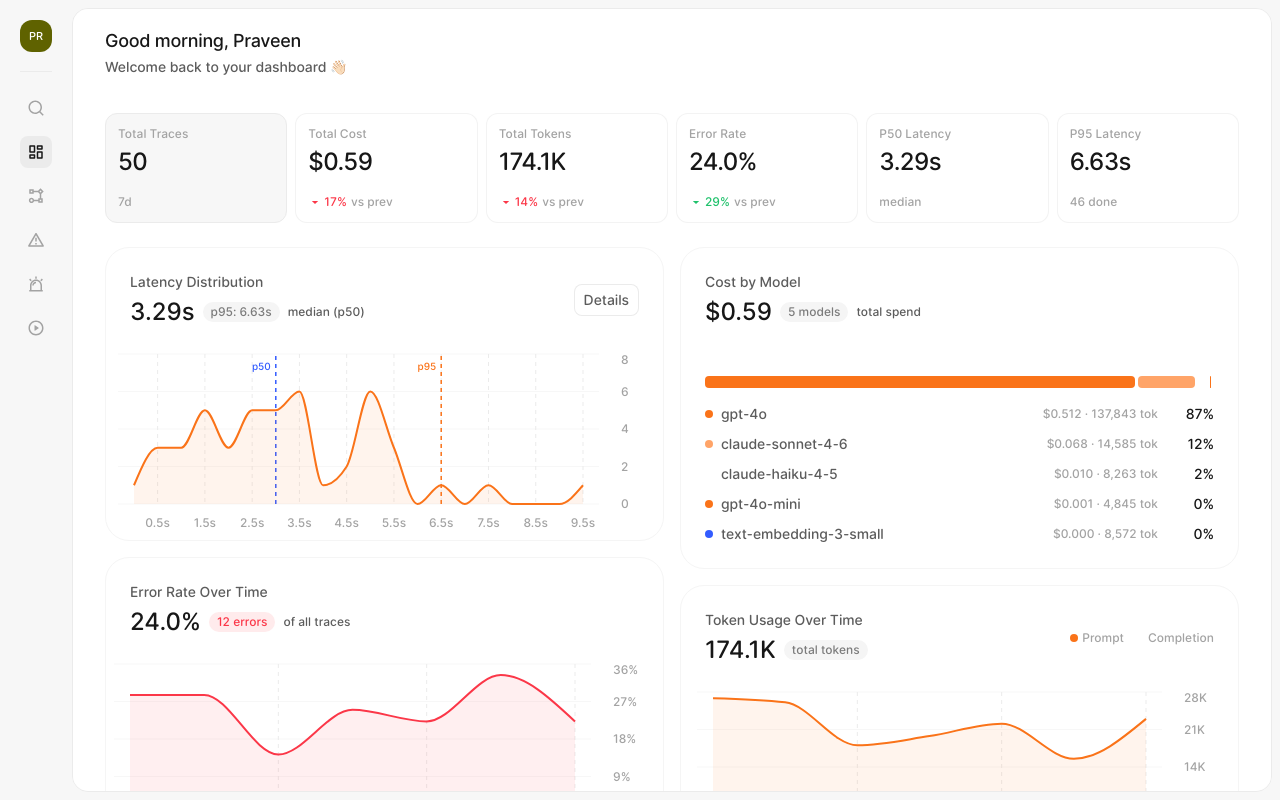
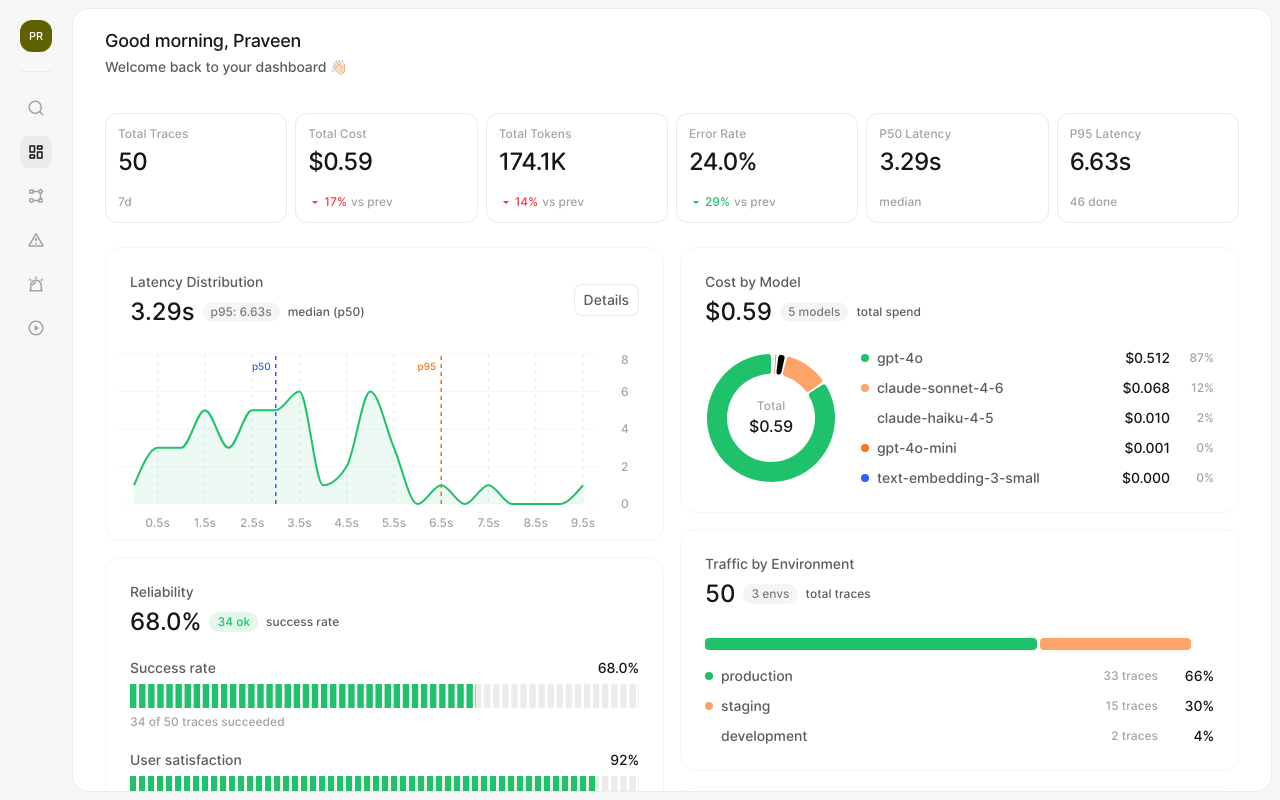
Before and after one commit to praveen-netinti/llm-observability, a Next.js app: page / in a window 1280 px wide. Both pictures are taken after a click on the button 211 px from the left and 32 px from the top of the page. Built offline with nearby package versions, Linux system fonts and the light colour scheme.

Commit message:
feat(dashboard): change cost-by-model to donut chart with legend

```diff
--- a/src/app/(main)/page.tsx
+++ b/src/app/(main)/page.tsx
@@ -1,13 +1,15 @@
 "use client";
 
 import * as React from "react";
-import { useSidebar } from "@/contexts/sidebar-context";
-import { RiArrowDownSFill, RiArrowUpSFill, RiLayoutLeft2Line, RiSpeedLine, RiThumbDownLine, RiThumbUpLine } from "@remixicon/react";
+import { RiArrowDownSFill, RiArrowUpSFill, RiThumbDownLine, RiThumbUpLine } from "@remixicon/react";
 import { format } from "date-fns";
 import {
   Area,
   AreaChart,
   CartesianGrid,
+  Cell,
+  Pie,
+  PieChart,
   Tooltip as RechartsTooltip,
   ReferenceLine,
   ResponsiveContainer,
@@ -104,7 +106,6 @@ const activeDotProps = {
     "stroke-stroke-white-0 filter-[drop-shadow(0_6px_10px_#0e121b0f)_drop-shadow(0_2px_4px_#0e121b08)]",
 };
 
-// -- Stat Tiles (bordered cards with trend indicator) --
 function StatTiles() {
   const tiles: {
     title: string;
@@ -158,9 +159,7 @@ function StatTiles() {
           key={tile.title}
           className={cn(
             "flex flex-col rounded-xl border p-3 transition-colors",
-            idx === 0
-              ? "border-stroke-soft-200 bg-bg-weak-50"
-              : "border-stroke-soft-200/60 bg-bg-white-0 hover:border-stroke-soft-200 hover:bg-bg-weak-50",
+            "border-stroke-soft-200 bg-bg-white-0 hover:border-stroke-soft-200 hover:bg-bg-weak-50",
           )}
         >
           <span className='text-label-xs text-text-soft-400'>{tile.title}</span>
@@ -171,9 +170,7 @@ function StatTiles() {
             {tile.delta && Math.abs(tile.delta.value) >= 0.1 ? (
               <>
                 <DeltaIndicator value={tile.delta.value} goodWhenDown={tile.delta.goodWhenDown} />
-                <span className='text-label-xs text-text-soft-400 whitespace-nowrap'>
-                  vs prev
-                </span>
+                <span className='text-label-xs text-text-soft-400 whitespace-nowrap'>vs prev</span>
               </>
             ) : (
               <span className='text-label-xs text-text-soft-400 whitespace-nowrap'>
@@ -329,7 +326,6 @@ function StatCard({
   );
 }
 
-// -- Stat Summary (analytics-summary style, inline row with dividers) --
 function StatSummary() {
   const [latencyView, setLatencyView] = React.useState<"p50" | "p95">("p50");
 
@@ -421,7 +417,6 @@ function StatSummaryDivider() {
   );
 }
 
-// -- Latency Distribution --
 function WidgetLatencyDistribution() {
   if (histogram.length === 0) return <EmptyChart title='Latency Distribution' />;
 
@@ -450,7 +445,7 @@ function WidgetLatencyDistribution() {
         </Button.Root>
       </ChartHeader>
 
-      <ResponsiveContainer width='100%' height={192} className="pl-3 pr-1">
+      <ResponsiveContainer width='100%' height={192} className='pr-1 pl-3'>
         <AreaChart
           data={histogram}
           margin={{ top: 6, right: 0, left: 0, bottom: 6 }}
@@ -524,7 +519,6 @@ function WidgetLatencyDistribution() {
   );
 }
 
-// -- Segmented tracker bar (ProgressChart style, CSS-only) --
 function Tracker({ value }: { value: number }) {
   return (
     <div className='relative h-6 w-full overflow-hidden'>
@@ -553,7 +547,6 @@ function Tracker({ value }: { value: number }) {
   );
 }
 
-// -- Stacked category bar (part-to-whole) --
 const CATEGORY_COLORS = [
   "var(--color-primary-base)",
   "var(--color-orange-400)",
@@ -562,14 +555,10 @@ const CATEGORY_COLORS = [
   "var(--color-information-base)",
 ];
 
-function CategoryBar({
-  data,
-}: {
-  data: { label: string; value: number; sub?: string }[];
-}) {
+function CategoryBar({ data }: { data: { label: string; value: number; sub?: string }[] }) {
   const total = data.reduce((s, d) => s + d.value, 0) || 1;
   return (
-    <div className='flex flex-col gap-4 px-6 pb-6 pt-2'>
+    <div className='flex flex-col gap-4 px-6 pt-2 pb-6'>
       <div className='flex h-3 w-full gap-[3px] overflow-hidden'>
         {data.map((d, i) => (
           <div
@@ -589,13 +578,9 @@ function CategoryBar({
               className='size-2 shrink-0 rounded-full'
               style={{ backgroundColor: CATEGORY_COLORS[i % CATEGORY_COLORS.length] }}
             />
-            <span className='text-label-sm text-text-sub-600 flex-1 truncate'>
-              {d.label}
-            </span>
+            <span className='text-label-sm text-text-sub-600 flex-1 truncate'>{d.label}</span>
             {d.sub && (
-              <span className='text-label-xs text-text-soft-400 tabular-nums'>
-                {d.sub}
-              </span>
+              <span className='text-label-xs text-text-soft-400 tabular-nums'>{d.sub}</span>
             )}
             <span className='text-label-sm text-text-strong-950 w-12 text-right tabular-nums'>
               {((d.value / total) * 100).toFixed(0)}%
@@ -607,9 +592,14 @@ function CategoryBar({
   );
 }
 
-// -- Cost by Model --
 function WidgetCostByModel() {
   if (costByModel.length === 0) return <EmptyChart title='Cost by Model' />;
+
+  const total = stats.totalCost || 1;
+  const pieData = costByModel.map((item, i) => ({
+    ...item,
+    color: CATEGORY_COLORS[i % CATEGORY_COLORS.length],
+  }));
 
   return (
     <ChartCard>
@@ -621,21 +611,66 @@ function WidgetCostByModel() {
         description='total spend'
       />
 
-      <div>
+      <div className='flex items-center gap-6 px-6 pb-6'>
+        {/* Donut */}
+        <div className='relative shrink-0' style={{ width: 132, height: 132 }}>
+          <PieChart width={132} height={132}>
+            <Pie
+              data={pieData}
+              dataKey='cost'
+              nameKey='model'
+              cx='50%'
+              cy='50%'
+              innerRadius={44}
+              outerRadius={64}
+              paddingAngle={2}
+              cornerRadius={3}
+              startAngle={90}
+              endAngle={450}
+              strokeWidth={0}
+            >
+              {pieData.map((d) => (
+                <Cell key={d.model} fill={d.color} />
+              ))}
+            </Pie>
+            <RechartsTooltip
+              cursor={false}
+              content={
+                <ChartTooltip
+                  valueFormatter={(v) => `$${v.toFixed(3)} (${((v / total) * 100).toFixed(0)}%)`}
+                />
+              }
+            />
+          </PieChart>
+          {/* Center label */}
+          <div className='pointer-events-none absolute inset-0 flex flex-col items-center justify-center'>
+            <span className='text-label-xs text-text-soft-400'>Total</span>
+            <span className='text-label-md text-text-strong-950 tabular-nums'>
+              ${stats.totalCost.toFixed(2)}
+            </span>
+          </div>
+        </div>
 
+        {/* Legend */}
+        <div className='flex flex-1 flex-col gap-2.5'>
+          {pieData.map((d) => (
+            <div key={d.model} className='flex items-center gap-2'>
+              <span className='size-2 shrink-0 rounded-full' style={{ backgroundColor: d.color }} />
+              <span className='text-label-sm text-text-sub-600 flex-1 truncate'>{d.model}</span>
+              <span className='text-label-sm text-text-strong-950 tabular-nums'>
+                ${d.cost.toFixed(3)}
+              </span>
+              <span className='text-label-xs text-text-soft-400 w-9 text-right tabular-nums'>
+                {((d.cost / total) * 100).toFixed(0)}%
+              </span>
+            </div>
+          ))}
+        </div>
       </div>
-      <CategoryBar
-        data={costByModel.map((item) => ({
-          label: item.model,
-          value: item.cost,
-          sub: `$${item.cost.toFixed(3)} · ${item.tokens.toLocaleString()} tok`,
-        }))}
-      />
     </ChartCard>
   );
 }
 
-// -- Reliability & Feedback (tracker-based) --
 function WidgetReliability() {
   return (
     <ChartCard>
@@ -666,9 +701,7 @@ function WidgetReliability() {
         {stats.feedbackTotal > 0 && (
           <div className='flex flex-col gap-1.5'>
             <div className='flex items-center justify-between'>
-              <span className='text-label-sm text-text-sub-600'>
-                User satisfaction
-              </span>
+              <span className='text-label-sm text-text-sub-600'>User satisfaction</span>
               <span className='text-label-sm text-text-strong-950 tabular-nums'>
                 {stats.satisfactionRate.toFixed(0)}%
               </span>
@@ -689,7 +722,6 @@ function WidgetReliability() {
   );
 }
 
-// -- Traffic by Environment (category bar) --
 function WidgetEnvironments() {
   if (envBreakdown.length === 0) return <EmptyChart title='Traffic by Environment' />;
 
@@ -714,7 +746,6 @@ function WidgetEnvironments() {
   );
 }
 
-// -- Error Rate Over Time --
 function WidgetErrorRate() {
   if (errorOverTime.length === 0) return <EmptyChart title='Error Rate Over Time' />;
 
@@ -727,7 +758,7 @@ function WidgetErrorRate() {
         badgeColor='red'
         description='of all traces'
       />
-      <ResponsiveContainer width='100%' height={192} className='pl-2 pr-3'>
+      <ResponsiveContainer width='100%' height={192} className='pr-3 pl-2'>
         <AreaChart
           data={errorOverTime}
           margin={{ top: 6, right: 0, left: 0, bottom: 6 }}
@@ -776,7 +807,6 @@ function WidgetErrorRate() {
   );
 }
 
-// -- Token Usage Over Time --
 function WidgetTokenUsage() {
   if (tokenOverTime.length === 0) return <EmptyChart title='Token Usage Over Time' />;
 
@@ -796,21 +826,21 @@ function WidgetTokenUsage() {
           <span className='flex items-center gap-1'>
             <span
               className='inline-block size-2 rounded-full'
-              style={{ backgroundColor: "var(--color-primary-base)" }}
+              style={{ backgroundColor: "var(--color-green-400)" }}
             />
             Prompt
           </span>
           <span className='flex items-center gap-1'>
             <span
               className='inline-block size-2 rounded-full'
-              style={{ backgroundColor: "var(--color-orange-300)" }}
+              style={{ backgroundColor: "var(--color-green-700)" }}
             />
             Completion
           </span>
         </div>
       </ChartHeader>
 
-      <ResponsiveContainer width='100%' height={192} className="pl-4 pr-4">
+      <ResponsiveContainer width='100%' height={192} className='pr-4 pl-4'>
         <AreaChart
           data={tokenOverTime}
           margin={{ top: 6, right: 0, left: 0, bottom: 6 }}
@@ -849,18 +879,18 @@ function WidgetTokenUsage() {
           <Area
             type='monotone'
             dataKey='prompt'
-            stroke='var(--color-primary-base)'
+            stroke='var(--color-green-400)'
             strokeWidth={2}
-            fill='var(--color-primary-base)'
+            fill='var(--color-green-400)'
             fillOpacity={0.08}
             activeDot={activeDotProps}
           />
           <Area
             type='monotone'
             dataKey='completion'
-            stroke='var(--color-orange-300)'
+            stroke='var(--color-green-700)'
             strokeWidth={2}
-            fill='var(--color-orange-300)'
+            fill='var(--color-green-700)'
             fillOpacity={0.08}
             activeDot={activeDotProps}
           />
@@ -870,10 +900,9 @@ function WidgetTokenUsage() {
   );
 }
 
-// -- Shared --
 function ChartCard({ children }: { children: React.ReactNode }) {
   return (
-    <div className='border-faded-lighter flex w-full flex-col gap-5 rounded-3xl border'>
+    <div className='border-faded-lighter flex w-full flex-col gap-5 rounded-2xl border'>
       {children}
     </div>
   );
@@ -929,7 +958,6 @@ function formatMs(ms: number): string {
   return `${Math.round(ms)}ms`;
 }
 
-// -- Main Page --
 export default function MainPage() {
   return (
     <div className='flex h-full flex-col lg:p-2 lg:pl-0'>
@@ -951,13 +979,13 @@ export default function MainPage() {
           <div className='flex flex-col gap-4 lg:flex-row lg:items-start'>
             <div className='flex flex-1 flex-col gap-4'>
               <WidgetLatencyDistribution />
+              <WidgetReliability />
               <WidgetErrorRate />
-              <WidgetReliability />
             </div>
             <div className='flex flex-1 flex-col gap-4'>
               <WidgetCostByModel />
+              <WidgetEnvironments />
               <WidgetTokenUsage />
-              <WidgetEnvironments />
             </div>
           </div>
         </div>
```
Also changed, not shown: src/app/globals.css (+8 -8 lines).
